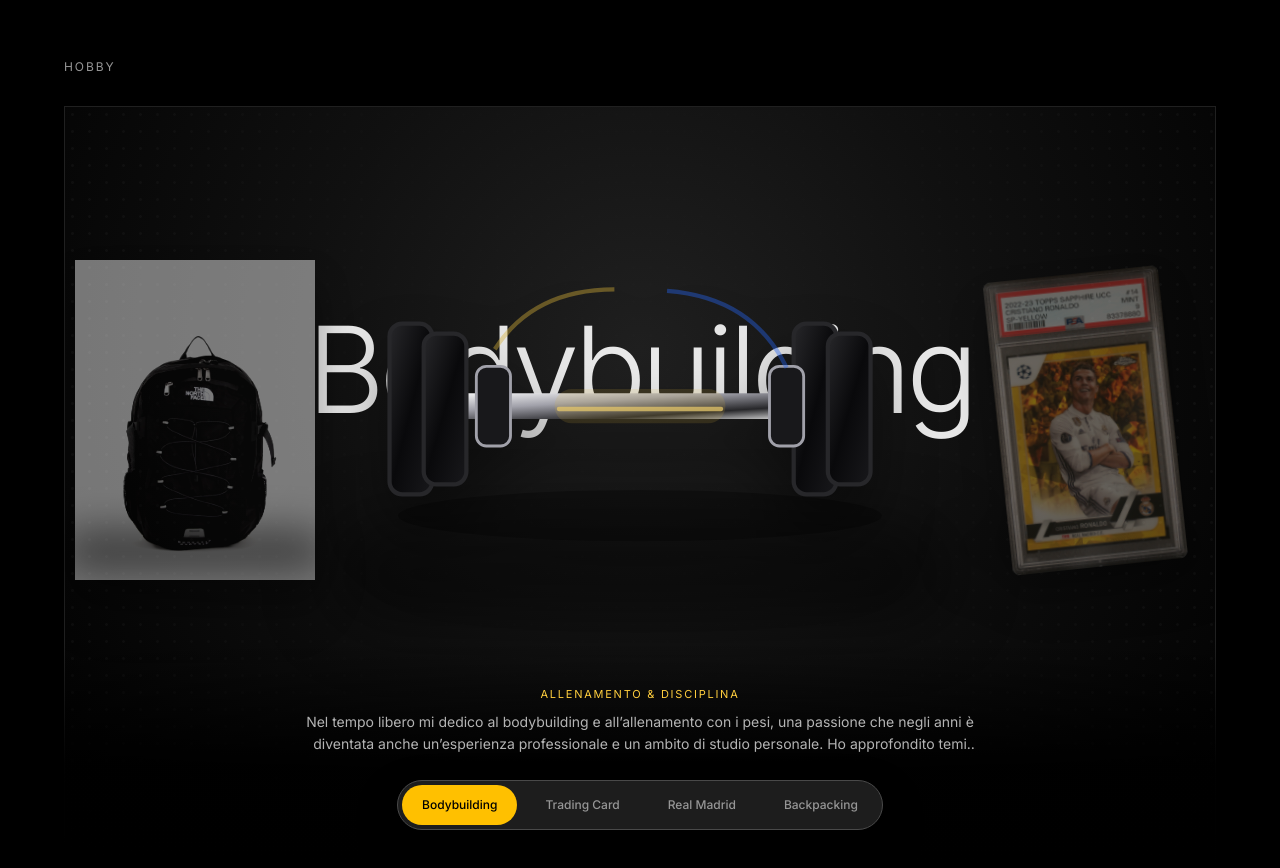
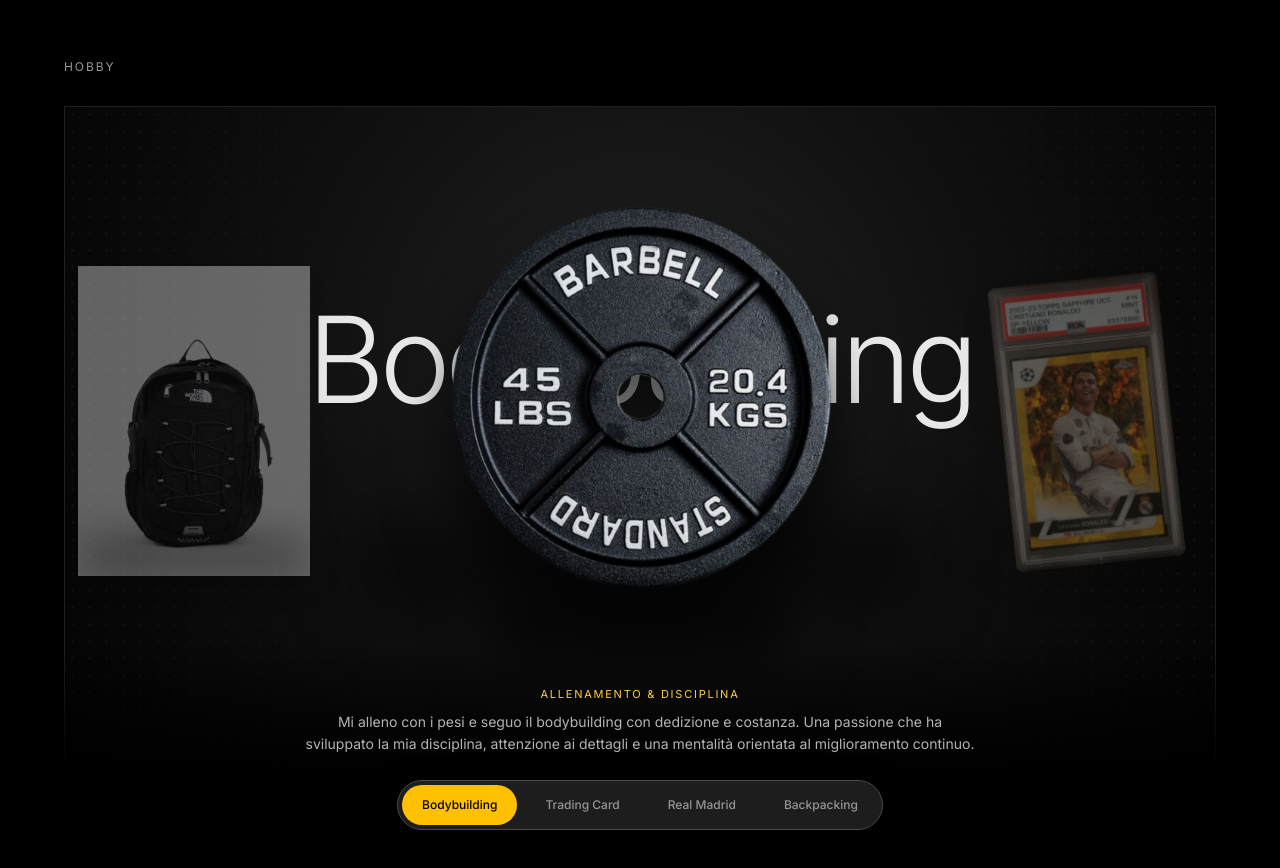
Before and after one commit to antoniodg517/portfolio, a React (Vite) app: page / in a window 1280 px wide. Shown: the part 5680-6548 px from the top of the page. Built offline with nearby package versions, Linux system fonts and the light colour scheme.

Commit message:
Descrizione delle modifiche

```diff
--- a/src/app/components/Hobby.tsx
+++ b/src/app/components/Hobby.tsx
@@ -4,42 +4,37 @@
 
 interface HobbyProps { lang: Lang }
 
-const CARD_INDEX = 1;
+const JERSEY_SRC = "/hobby-assets/jersey.png";
+const BARBELL_SRC = "/hobby-assets/barbell.png";
 const RONALDO_CARD_SRC = "/hobby-assets/psa-ronaldo-front.jpg";
 const BACKPACK_SRC = "/hobby-assets/backpack.webp";
 
-function BarbellVisual({ small = false }: { small?: boolean }) {
+function ProductVisual({ src, alt, small = false }: { src: string; alt: string; small?: boolean }) {
   return (
-    <svg viewBox="0 0 420 260" className="w-full h-full" role="img" aria-label="Barbell">
-      <defs>
-        <linearGradient id="steel" x1="0%" y1="0%" x2="100%" y2="100%">
-          <stop offset="0%" stopColor="#FAFAFA" />
-          <stop offset="35%" stopColor="#A1A1AA" />
-          <stop offset="70%" stopColor="#27272A" />
-          <stop offset="100%" stopColor="#FAFAFA" />
-        </linearGradient>
-        <linearGradient id="plate" x1="0%" y1="0%" x2="100%" y2="100%">
-          <stop offset="0%" stopColor="#27272A" />
-          <stop offset="50%" stopColor="#09090B" />
-          <stop offset="100%" stopColor="#18181B" />
-        </linearGradient>
-      </defs>
-      <ellipse cx="210" cy="205" rx={small ? "130" : "170"} ry="18" fill="rgba(0,0,0,0.32)" />
-      <rect x="72" y="119" width="276" height="18" rx="9" fill="url(#steel)" />
-      {[34, 58, 318, 342].map((x, i) => (
-        <rect key={x} x={x} y={70 + (i % 2) * 7} width="30" height={i % 2 ? 106 : 120} rx="9" fill="url(#plate)" stroke="#27272A" strokeWidth="3" />
-      ))}
-      <rect x="95" y="100" width="24" height="56" rx="7" fill="#18181B" stroke="#A1A1AA" strokeWidth="2" />
-      <rect x="301" y="100" width="24" height="56" rx="7" fill="#18181B" stroke="#A1A1AA" strokeWidth="2" />
-      <rect x="150" y="116" width="120" height="24" rx="12" fill="rgba(212,175,55,0.15)" />
-      <path d="M153 130h114" stroke="#E6C76A" strokeWidth="3" strokeLinecap="round" opacity="0.75" />
-      {!small && (
-        <g opacity="0.42">
-          <path d="M108 88c18-28 46-42 84-42" stroke="#D4AF37" strokeWidth="3" fill="none" />
-          <path d="M229 47c40 3 68 21 84 54" stroke="#2563EB" strokeWidth="3" fill="none" />
-        </g>
-      )}
-    </svg>
+    <div className="relative flex h-full w-full items-center justify-center">
+      <div
+        className="absolute rounded-full"
+        style={{
+          bottom: small ? "2%" : "-3%",
+          width: small ? "58%" : "72%",
+          height: small ? "9%" : "13%",
+          background: "rgba(0,0,0,0.52)",
+          filter: "blur(22px)",
+        }}
+      />
+      <img
+        src={src}
+        alt={alt}
+        className="relative block h-full w-full select-none object-contain"
+        draggable={false}
+        style={{
+          mixBlendMode: "multiply",
+          filter: small
+            ? "drop-shadow(0 14px 10px rgba(0,0,0,0.28))"
+            : "drop-shadow(0 30px 22px rgba(0,0,0,0.44))",
+        }}
+      />
+    </div>
   );
 }
 
@@ -95,60 +90,16 @@
   );
 }
 
+function BarbellVisual({ small = false }: { small?: boolean }) {
+  return <ProductVisual src={BARBELL_SRC} alt="45 LBS barbell plate" small={small} />;
+}
+
 function JerseyVisual({ small = false }: { small?: boolean }) {
-  return (
-    <svg viewBox="0 0 360 260" className="w-full h-full" role="img" aria-label="White football jersey">
-      <defs>
-        <linearGradient id="jerseyWhite" x1="0%" y1="0%" x2="100%" y2="100%">
-          <stop offset="0%" stopColor="#FAFAFA" />
-          <stop offset="55%" stopColor="#E8E8EA" />
-          <stop offset="100%" stopColor="#A1A1AA" />
-        </linearGradient>
-      </defs>
-      <ellipse cx="180" cy="226" rx={small ? "82" : "126"} ry="14" fill="rgba(0,0,0,0.35)" />
-      <path d="M118 46l37 15c8 6 42 6 50 0l37-15 48 38-34 50-25-17 9 104H120l9-104-25 17-34-50 48-38z" fill="url(#jerseyWhite)" stroke="#27272A" strokeWidth="3" />
-      <path d="M148 56c10 20 54 20 64 0" fill="none" stroke="#18181B" strokeWidth="6" strokeLinecap="round" />
-      <path d="M104 78l30 38M256 116l30-38" stroke="#D4AF37" strokeWidth="6" strokeLinecap="round" />
-      <path d="M114 64l26 9M246 73l26-9" stroke="#2563EB" strokeWidth="5" strokeLinecap="round" />
-      {!small && (
-        <>
-          <text x="180" y="132" textAnchor="middle" fontSize="22" fontWeight="700" fill="#18181B">MADRID</text>
-          <text x="180" y="156" textAnchor="middle" fontSize="12" letterSpacing="3" fill="#1E3A8A">2026</text>
-        </>
-      )}
-      <circle cx="218" cy="94" r="13" fill="none" stroke="#D4AF37" strokeWidth="3" />
-      <path d="M210 94h16M218 86v16" stroke="#D4AF37" strokeWidth="2" />
-    </svg>
-  );
+  return <ProductVisual src={JERSEY_SRC} alt="Real Madrid jersey" small={small} />;
 }
 
 function BackpackVisual({ small = false }: { small?: boolean }) {
-  return (
-    <div className="relative flex h-full w-full items-center justify-center" role="img" aria-label="Black North Face backpack">
-      <div
-        className="absolute rounded-full"
-        style={{
-          bottom: small ? "3%" : "-2%",
-          width: small ? "62%" : "72%",
-          height: small ? "12%" : "15%",
-          background: "rgba(0,0,0,0.56)",
-          filter: "blur(20px)",
-        }}
-      />
-      <img
-        src={BACKPACK_SRC}
-        alt="Black North Face backpack"
-        className="relative block h-full w-auto select-none"
-        draggable={false}
-        style={{
-          mixBlendMode: "multiply",
-          filter: small
-            ? "contrast(1.18) brightness(1.02) drop-shadow(0 22px 18px rgba(0,0,0,0.38))"
-            : "contrast(1.2) brightness(1.04) drop-shadow(0 42px 30px rgba(0,0,0,0.48))",
-        }}
-      />
-    </div>
-  );
+  return <ProductVisual src={BACKPACK_SRC} alt="North Face Borealis backpack" small={small} />;
 }
 
 const visuals = [BarbellVisual, CardVisual, JerseyVisual, BackpackVisual];
@@ -161,9 +112,6 @@
   const ActiveVisual = visuals[active];
   const PrevVisual = visuals[(active + visuals.length - 1) % visuals.length];
   const NextVisual = visuals[(active + 1) % visuals.length];
-  const activeIsCard = active === CARD_INDEX;
-  const activeIsBackpack = active === 3;
-  const activeIsVertical = activeIsCard || activeIsBackpack;
 
   return (
     <section id="hobby" className="py-32 px-6">
@@ -199,22 +147,24 @@
                 "linear-gradient(90deg, rgba(0,0,0,0.7), rgba(0,0,0,0.08) 30%, rgba(0,0,0,0.08) 70%, rgba(0,0,0,0.7))",
             }}
           />
+
           <div
             className="absolute inset-x-0 bottom-0 z-30 h-56"
             style={{
               background: "linear-gradient(to top, #000000 0%, rgba(0,0,0,0.95) 45%, rgba(0,0,0,0) 100%)",
             }}
           />
+
           <div
-            className="absolute left-1/2 top-[420px] z-10 h-24 w-[620px] -translate-x-1/2 rounded-full"
+            className="absolute left-1/2 top-[410px] z-10 h-24 w-[580px] -translate-x-1/2 rounded-full"
             style={{
-              background: activeIsVertical ? "rgba(0,0,0,0.58)" : "rgba(0,0,0,0.42)",
+              background: "rgba(0,0,0,0.48)",
               filter: "blur(34px)",
             }}
           />
 
           <div
-            className="pointer-events-none absolute left-1/2 top-[210px] z-10 w-[1280px] -translate-x-1/2 text-center"
+            className="pointer-events-none absolute left-1/2 top-[200px] z-10 w-[1280px] -translate-x-1/2 text-center"
             aria-hidden="true"
           >
             <AnimatePresence mode="wait">
@@ -227,12 +177,10 @@
                 className="font-light"
                 style={{
                   color: "rgba(255,255,255,0.9)",
-                  fontSize: activeIsVertical
-                    ? "clamp(4rem, 9vw, 7rem)"
-                    : "clamp(4rem, 10vw, 7.5rem)",
+                  fontSize: "clamp(4rem, 10vw, 7.5rem)",
                   letterSpacing: "-0.045em",
                   lineHeight: 0.9,
-                  opacity: activeIsVertical ? 0.48 : 0.62,
+                  opacity: 0.52,
                 }}
               >
                 {t.items[active].title}
@@ -242,20 +190,18 @@
 
           <motion.div
             initial={{ opacity: 0, x: -80 }}
-            animate={{ opacity: 0.45, x: 0 }}
+            animate={{ opacity: 0.38, x: 0 }}
             transition={{ duration: 0.45, ease: [0.25, 0.1, 0.25, 1] }}
-            className="absolute left-[-150px] top-[154px] z-20 h-[250px] w-[360px] md:left-[-84px] md:h-[320px] md:w-[430px]"
-            style={{ filter: "drop-shadow(0 22px 18px rgba(0,0,0,0.46))" }}
+            className="absolute left-[-130px] top-[160px] z-20 h-[240px] w-[320px] md:left-[-70px] md:h-[310px] md:w-[400px]"
           >
             <PrevVisual small />
           </motion.div>
 
           <motion.div
             initial={{ opacity: 0, x: 80 }}
-            animate={{ opacity: 0.45, x: 0 }}
+            animate={{ opacity: 0.38, x: 0 }}
             transition={{ duration: 0.45, ease: [0.25, 0.1, 0.25, 1] }}
-            className="absolute right-[-160px] top-[154px] z-20 h-[250px] w-[360px] md:right-[-92px] md:h-[320px] md:w-[430px]"
-            style={{ filter: "drop-shadow(0 22px 18px rgba(0,0,0,0.46))" }}
+            className="absolute right-[-140px] top-[160px] z-20 h-[240px] w-[320px] md:right-[-78px] md:h-[310px] md:w-[400px]"
           >
             <NextVisual small />
           </motion.div>
@@ -267,15 +213,9 @@
               animate={{ opacity: 1, scale: 1, y: 0 }}
               exit={{ opacity: 0, scale: 0.92, y: -18 }}
               transition={{ duration: 0.42, ease: [0.25, 0.1, 0.25, 1] }}
-              className={
-                activeIsVertical
-                  ? "absolute left-1/2 top-[30px] z-30 h-[500px] w-[360px] max-w-[82vw] -translate-x-1/2 md:h-[535px] md:w-[390px]"
-                  : "absolute left-1/2 top-[118px] z-30 h-[300px] w-[540px] max-w-[92vw] -translate-x-1/2 md:h-[370px] md:w-[720px]"
-              }
+              className="absolute left-1/2 top-[28px] z-30 h-[480px] w-[400px] max-w-[84vw] -translate-x-1/2 md:h-[510px] md:w-[420px]"
               style={{
-                filter: activeIsVertical
-                  ? "drop-shadow(0 44px 32px rgba(0,0,0,0.36))"
-                  : "drop-shadow(0 34px 30px rgba(0,0,0,0.42))",
+                filter: "drop-shadow(0 44px 32px rgba(0,0,0,0.36))",
               }}
             >
               <ActiveVisual />
--- a/src/app/i18n.ts
+++ b/src/app/i18n.ts
@@ -119,25 +119,25 @@
           title: "Bodybuilding",
           kicker: "Training & discipline",
           description:
-            "In my free time I dedicate myself to bodybuilding and weight training, a passion that over the years has also become a professional experience and a personal field of study. I have explored topics related to movement biomechanics, posture and training programming, developing a solid understanding of the technical aspects that influence performance and physical wellbeing. This experience helped me develop determination, planning skills, attention to detail and a mindset focused on continuous improvement.",
+            "I train with weights and follow bodybuilding with dedication and consistency. A passion that has developed my discipline, attention to detail and a mindset focused on continuous improvement.",
         },
         {
           title: "Trading Cards",
           kicker: "Sports memorabilia",
           description:
-            "I am passionate about sports trading cards and football memorabilia. This interest combines sport, research, market analysis and attention to detail, with a particular focus on modern football collecting and limited-run editions.",
+            "I collect sports trading cards and football memorabilia. A hobby that combines sport, market research and attention to detail, with a focus on modern collecting and limited-run editions.",
         },
         {
           title: "Real Madrid",
           kicker: "Supporter",
           description:
-            "Real Madrid Supporter. I am fascinated by the culture of excellence, ambition and continuous improvement that distinguishes one of the most iconic clubs in the world.",
+            "Real Madrid Supporter. Fascinated by the culture of excellence, ambition and relentless improvement that distinguishes one of the most iconic clubs in the world.",
         },
         {
           title: "Backpacking",
           kicker: "Travel & cultures",
           description:
-            "Backpacking & Travel. Exploring new countries and cultures allows me to develop curiosity, adaptability and open-mindedness, qualities I consider fundamental both in life and at work.",
+            "Backpacking & Travel. Exploring new countries and cultures develops curiosity, adaptability and open-mindedness — qualities I consider fundamental both in life and at work.",
         },
       ],
     },
@@ -261,13 +261,13 @@
           title: "Bodybuilding",
           kicker: "Allenamento & disciplina",
           description:
-            "Nel tempo libero mi dedico al bodybuilding e all’allenamento con i pesi, una passione che negli anni è diventata anche un’esperienza professionale e un ambito di studio personale. Ho approfondito temi legati alla biomeccanica del movimento, alla postura e alla programmazione dell’allenamento, sviluppando una solida comprensione degli aspetti tecnici che influenzano performance e benessere fisico. Questa esperienza mi ha aiutato a sviluppare determinazione, capacità di pianificazione, attenzione ai dettagli e una mentalità orientata al miglioramento continuo.",
+            "Mi alleno con i pesi e seguo il bodybuilding con dedizione e costanza. Una passione che ha sviluppato la mia disciplina, attenzione ai dettagli e una mentalità orientata al miglioramento continuo.",
         },
         {
           title: "Trading Card",
           kicker: "Memorabilia sportiva",
           description:
-            "Appassionato di trading card sportive e memorabilia calcistica. Un interesse che unisce sport, ricerca, analisi del mercato e attenzione ai dettagli, con particolare focus sul collezionismo calcistico moderno e sulle edizioni a tiratura limitata.",
+            "Appassionato di trading card sportive e memorabilia calcistica. Un interesse che unisce sport, ricerca di mercato e attenzione ai dettagli, con focus sul collezionismo moderno e le edizioni limitate.",
         },
         {
           title: "Real Madrid",
@@ -279,7 +279,7 @@
           title: "Backpacking",
           kicker: "Travel",
           description:
-            "Backpacking & Travel. Esplorare nuovi Paesi e culture mi permette di sviluppare curiosità, adattabilità e apertura mentale, qualità che considero fondamentali sia nella vita che nel lavoro.",
+            "Backpacking & Travel. Esplorare nuovi Paesi e culture sviluppa curiosità, adattabilità e apertura mentale — qualità che considero fondamentali sia nella vita che nel lavoro.",
         },
       ],
     },
```
Also changed, not shown: public/hobby-assets/barbell.png (added), public/hobby-assets/jersey.png (added).
